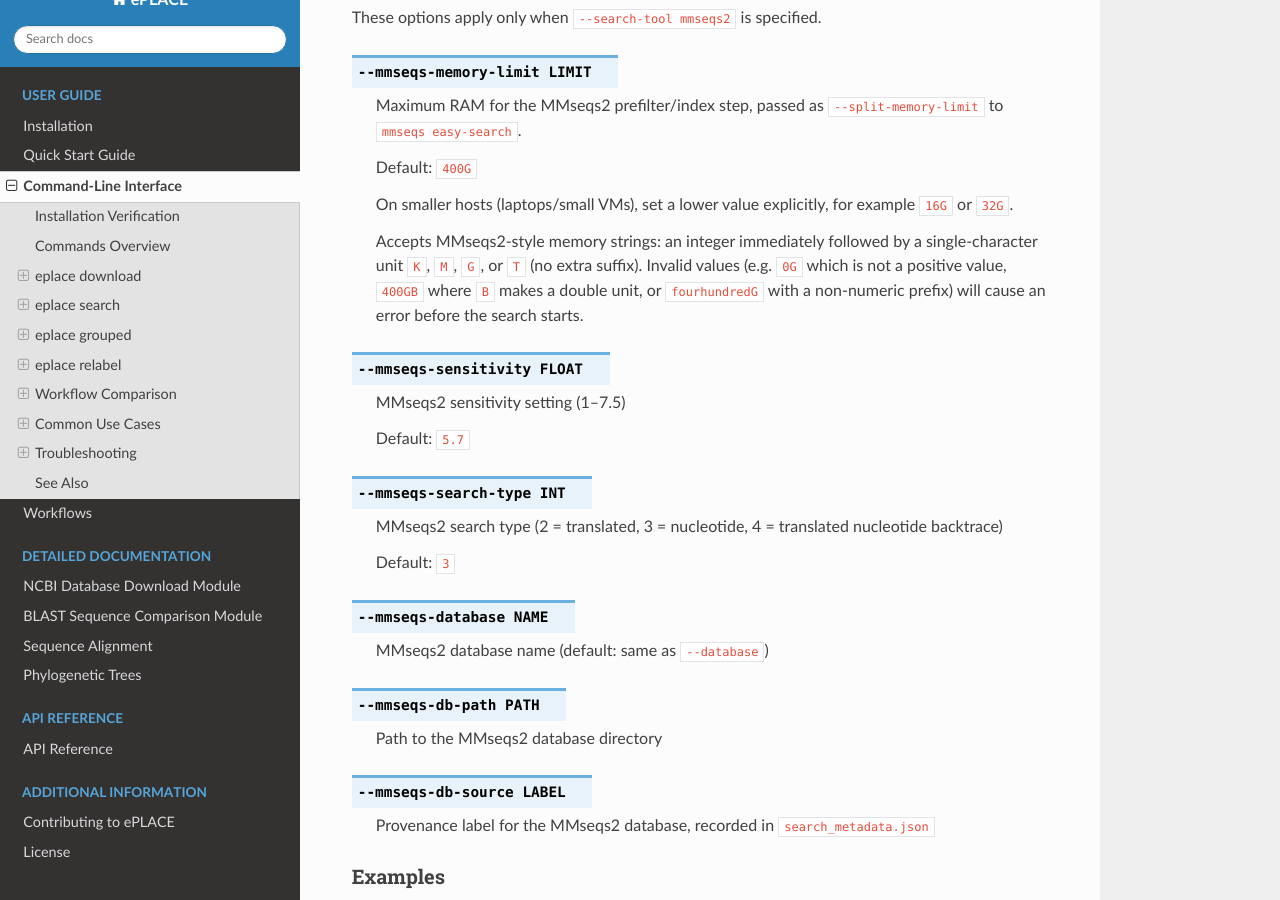
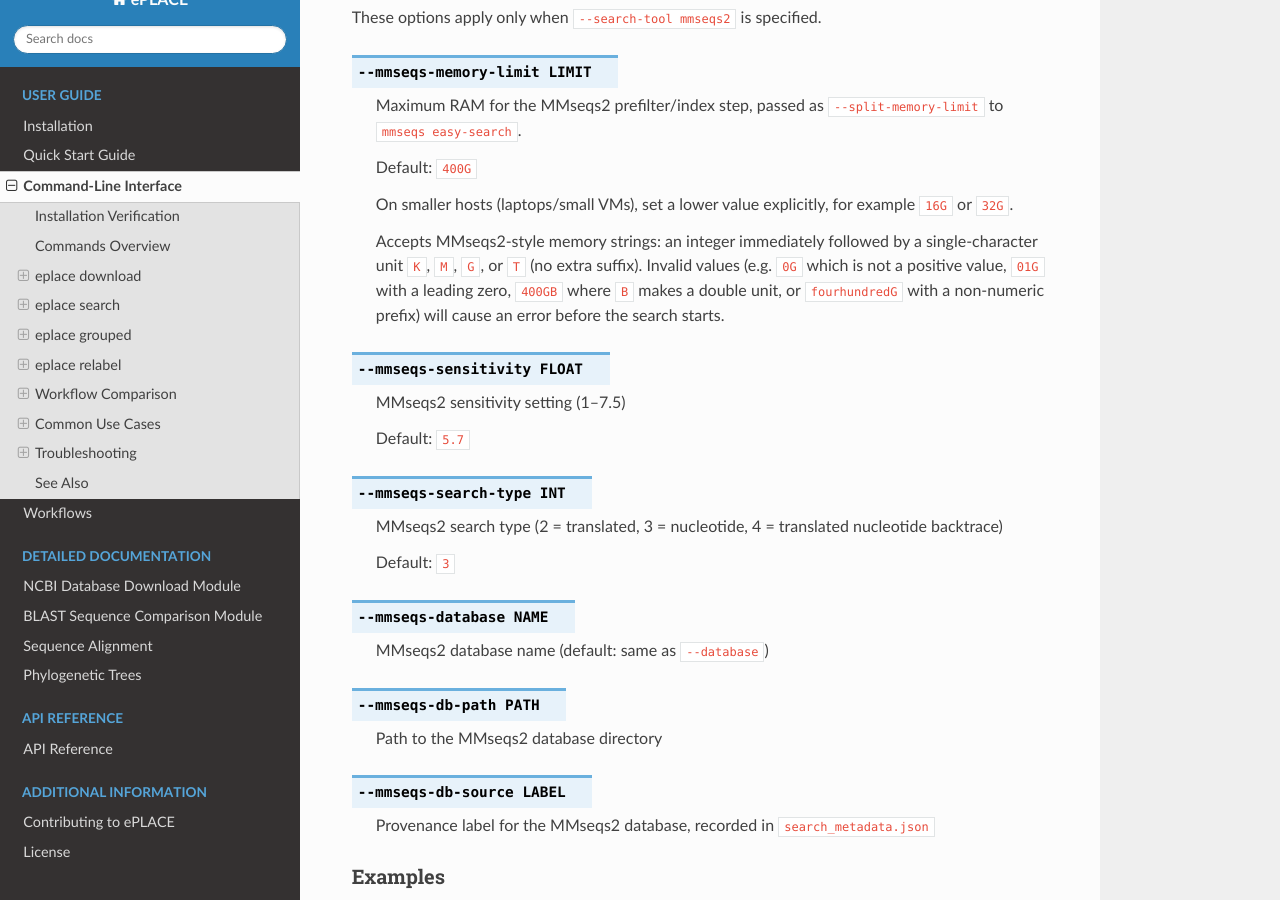
Before and after one commit to mpdoane2/eplace, a Sphinx documentation site: the page built from docs/source/cli.rst, in a window 1280 px wide and 900 px high, scrolled down 4257 px. Built offline with Sphinx 7.4.7 and the Read the Docs theme 3.1.0, drawn with Linux system fonts in a browser that asks for light colours.

Commit message:
Clarify leading-zero memory-limit docs
Agent-Logs-Url: https://github.com/linsalrob/eplace/sessions/54bb4e54-90d6-4bc0-96ec-ae27015b69a7

Co-authored-by: linsalrob <836231+linsalrob@users.noreply.github.com>

```diff
--- a/docs/source/cli.rst
+++ b/docs/source/cli.rst
@@ -222,7 +222,8 @@ These options apply only when ``--search-tool mmseqs2`` is specified.
 
    Accepts MMseqs2-style memory strings: an integer immediately followed by a
    single-character unit ``K``, ``M``, ``G``, or ``T`` (no extra suffix).
-   Invalid values (e.g. ``0G`` which is not a positive value, ``400GB`` where ``B`` makes a double unit, or
+   Invalid values (e.g. ``0G`` which is not a positive value, ``01G`` with a leading zero,
+   ``400GB`` where ``B`` makes a double unit, or
    ``fourhundredG`` with a non-numeric prefix) will cause an error before the
    search starts.
 
```
Also changed, not shown: 1 other file.
